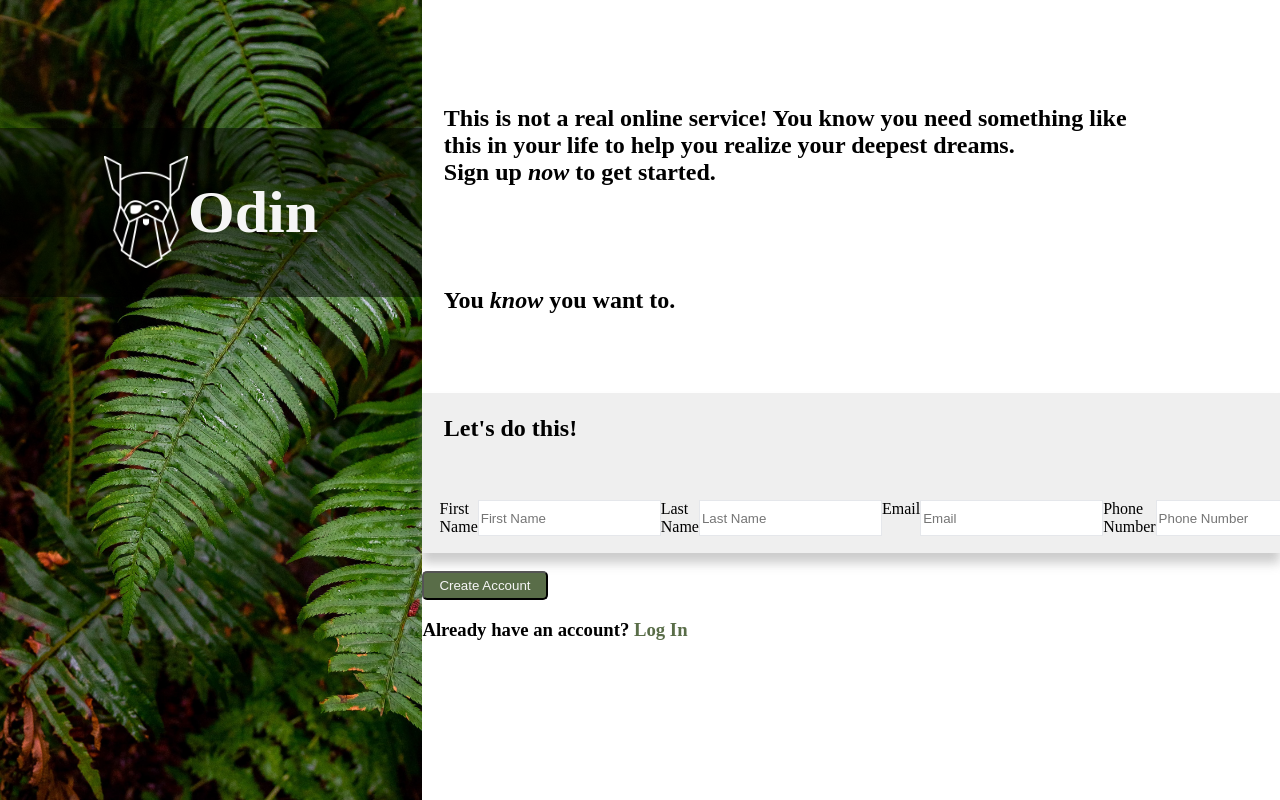
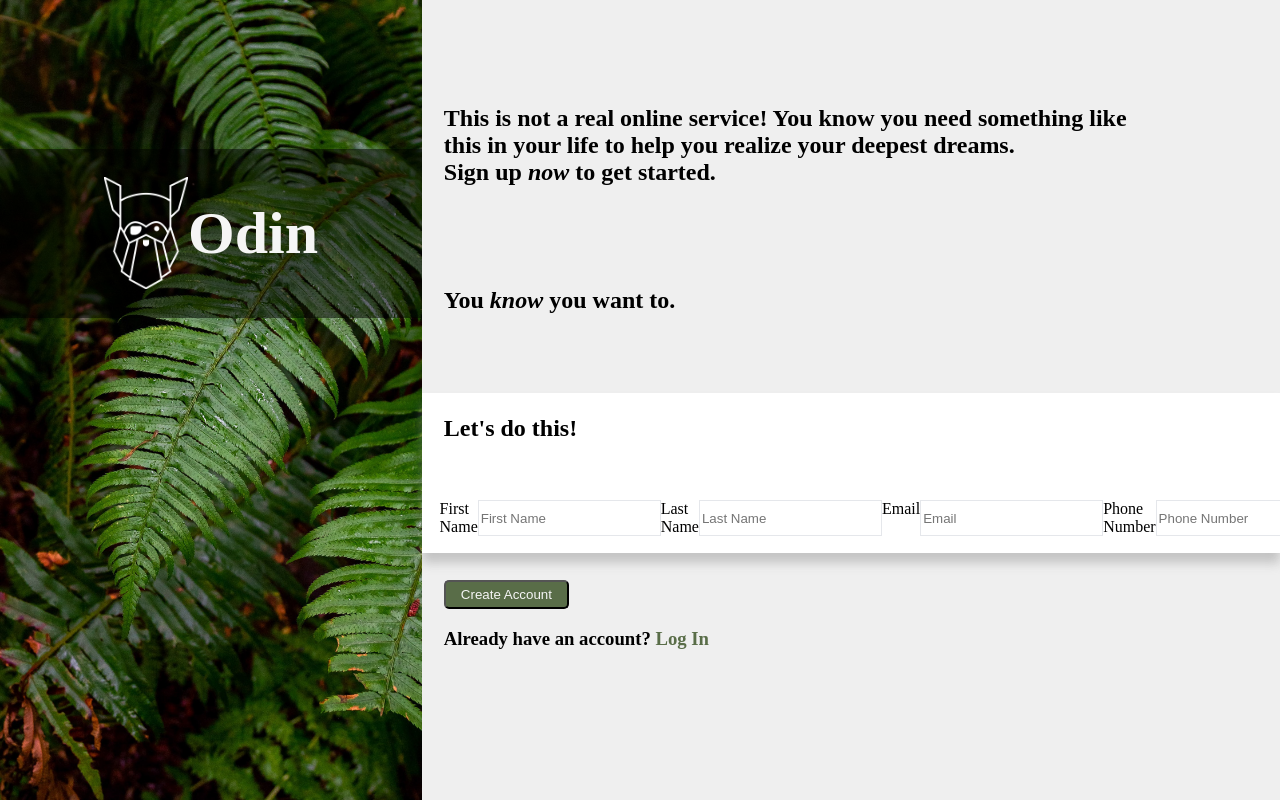
Before and after one commit to FilTatarnik/OdinProjectSignUp, a plain HTML site: page index.html in a window 1280 px wide. Shown: the top 800 px of the page. Drawn offline with Linux system fonts and the light colour scheme.

Commit message:
Cleaning up CSS more, finishing Forms now then done

```diff
--- a/index.css
+++ b/index.css
@@ -27,15 +27,18 @@ img {
     width: auto;
     display: inline-block;
 }
+/* Main Content */
 .main-content {
+    background-color: rgb(239, 239, 239);
     height: 100vh;
     display: flex;
 }
+/* Forms */
 .forms {
     padding-left: 10%;
 }
 .form-section {
-    background-color: rgb(239, 239, 239);
+    background-color: rgb(255, 255, 255);
     box-shadow: 0 10px 10px rgba(148, 148, 148, 0.473);
 }
 .form-example {
@@ -44,6 +47,7 @@ img {
 
     padding: 2%;
 }
+/* Sections */
 .rightside {
     padding-top: 5%;
     text-align: left;
@@ -56,13 +60,16 @@ img {
     padding-top: 10%;
 }
 .bottom-section {
+    padding: 1% 0 0 2.5%;
 }
+/* Left side / Logo stuff */
 .odinDiv {
     display: flex;
     align-items: center;
     justify-content: center;
     background: rgba(0, 0, 0, .5);
     min-height: auto;
+    margin-top: 5%;
 }
 #odin-text{
     font-size: 60px;
```
